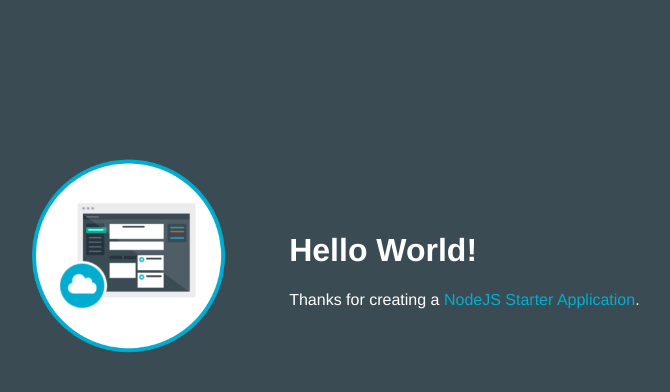
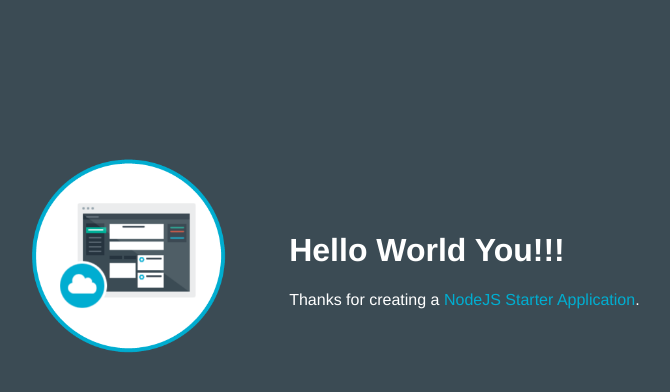
Before and after one commit to playground/dimage, a website: page public/index.html in a window 1280 px wide. Shown: the whole page, without its empty margins (253-923 px from the left). Drawn offline with Linux system fonts and the light colour scheme.

Commit message:
test change

```diff
--- a/public/index.html
+++ b/public/index.html
@@ -16,7 +16,7 @@
           <img class = "newappIcon" src="images/newapp-icon.png">
         </td>
         <td>
-          <h1 id="message">Hello World!</h1>
+          <h1 id="message">Hello World You!!!</h1>
           <p class='description'></p> Thanks for creating a <span class = "blue">NodeJS Starter Application</span>.
         </td>
       </tr>
```
Also changed, not shown: 1 other file.
